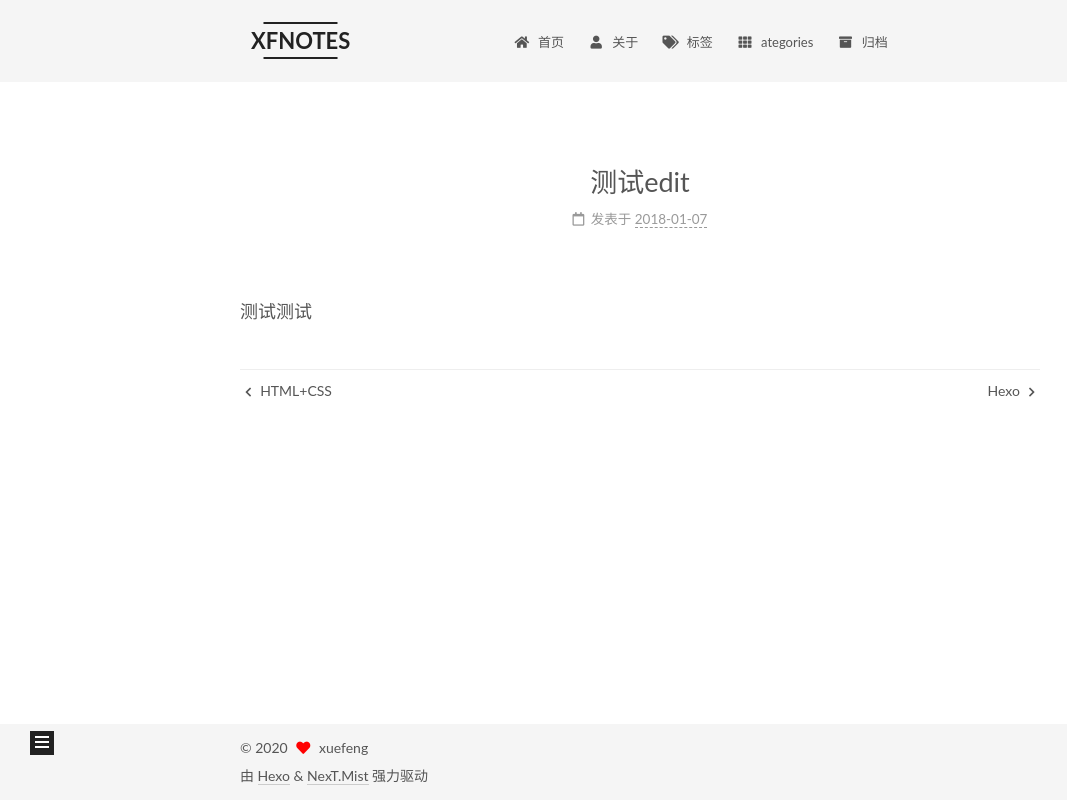
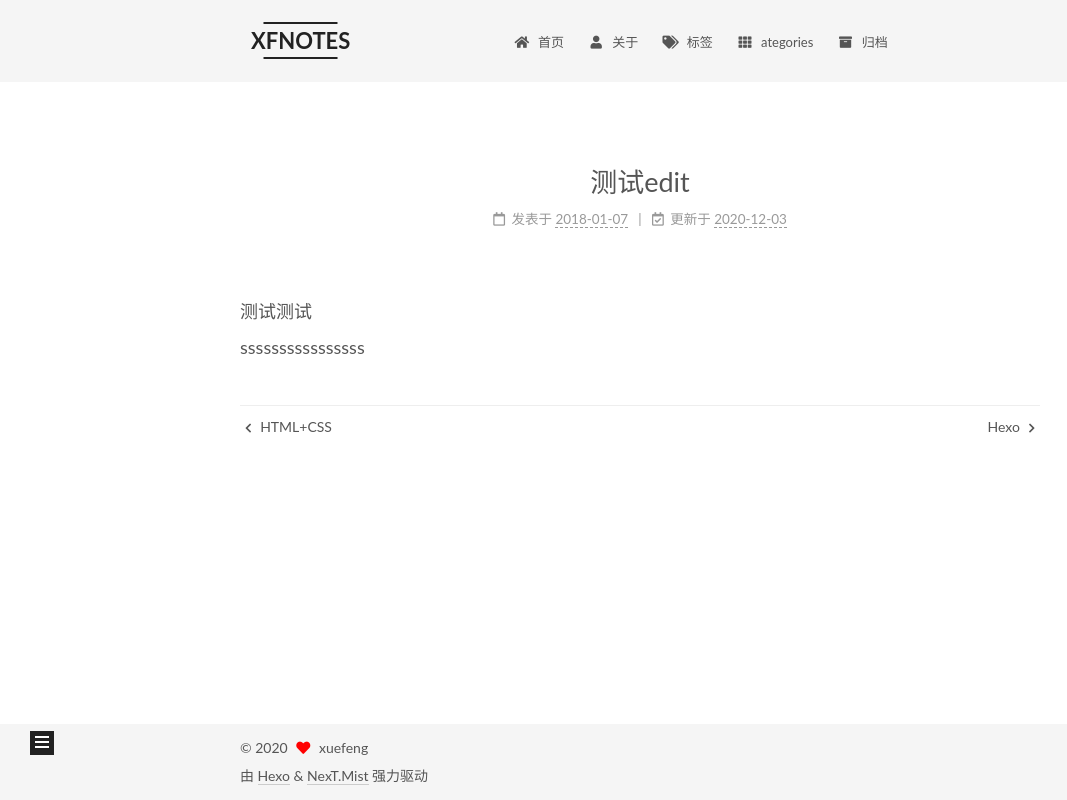
Before and after one commit to xuelingzhiuzun/xuelingzhizun.github.io, a plain HTML site: page 2018/01/07/测试edit/index.html in a window 1280 px wide. Shown: the whole page, without its empty margins (0-1067 px from the left). Drawn offline with Linux system fonts and the light colour scheme.

Commit message:
Site updated: 2020-12-03 11:10:01

```diff
--- a/2018/01/07/测试edit/index.html
+++ b/2018/01/07/测试edit/index.html
@@ -20,15 +20,15 @@
     var CONFIG = {"hostname":"example.com","root":"/","scheme":"Mist","version":"7.8.0","exturl":false,"sidebar":{"position":"right","display":"post","padding":18,"offset":12,"onmobile":false},"copycode":{"enable":false,"show_result":false,"style":null},"back2top":{"enable":true,"sidebar":false,"scrollpercent":false},"bookmark":{"enable":false,"color":"#222","save":"auto"},"fancybox":false,"mediumzoom":false,"lazyload":false,"pangu":false,"comments":{"style":"tabs","active":null,"storage":true,"lazyload":false,"nav":null},"algolia":{"hits":{"per_page":10},"labels":{"input_placeholder":"Search for Posts","hits_empty":"We didn't find any results for the search: ${query}","hits_stats":"${hits} results found in ${time} ms"}},"localsearch":{"enable":false,"trigger":"auto","top_n_per_article":1,"unescape":false,"preload":false},"motion":{"enable":true,"async":false,"transition":{"post_block":"fadeIn","post_header":"slideDownIn","post_body":"slideDownIn","coll_header":"slideLeftIn","sidebar":"slideUpIn"}}};
   </script>
 
-  <meta name="description" content="测试测试">
+  <meta name="description" content="测试测试ssssssssssssssss">
 <meta property="og:type" content="article">
 <meta property="og:title" content="测试edit">
 <meta property="og:url" content="http://example.com/2018/01/07/%E6%B5%8B%E8%AF%95edit/index.html">
 <meta property="og:site_name" content="XFNOTES">
-<meta property="og:description" content="测试测试">
+<meta property="og:description" content="测试测试ssssssssssssssss">
 <meta property="og:locale" content="zh_CN">
 <meta property="article:published_time" content="2018-01-07T11:29:28.000Z">
-<meta property="article:modified_time" content="2018-01-07T11:40:14.000Z">
+<meta property="article:modified_time" content="2020-12-03T03:09:51.210Z">
 <meta property="article:author" content="xuefeng">
 <meta name="twitter:card" content="summary">
 
@@ -188,9 +188,15 @@
               </span>
               <span class="post-meta-item-text">发表于</span>
 
-
-              <time title="创建时间：2018-01-07 19:29:28 / 修改时间：19:40:14" itemprop="dateCreated datePublished" datetime="2018-01-07T19:29:28+08:00">2018-01-07</time>
+              <time title="创建时间：2018-01-07 19:29:28" itemprop="dateCreated datePublished" datetime="2018-01-07T19:29:28+08:00">2018-01-07</time>
             </span>
+              <span class="post-meta-item">
+                <span class="post-meta-item-icon">
+                  <i class="far fa-calendar-check"></i>
+                </span>
+                <span class="post-meta-item-text">更新于</span>
+                <time title="修改时间：2020-12-03 11:09:51" itemprop="dateModified" datetime="2020-12-03T11:09:51+08:00">2020-12-03</time>
+              </span>
 
 
 
@@ -203,7 +209,7 @@
     <div class="post-body" itemprop="articleBody">
 
 
-        <p>测试测试</p>
+        <p>测试测试<br>ssssssssssssssss</p>
 
     </div>
 
```
Also changed, not shown: index.html (+9 -3 lines).
